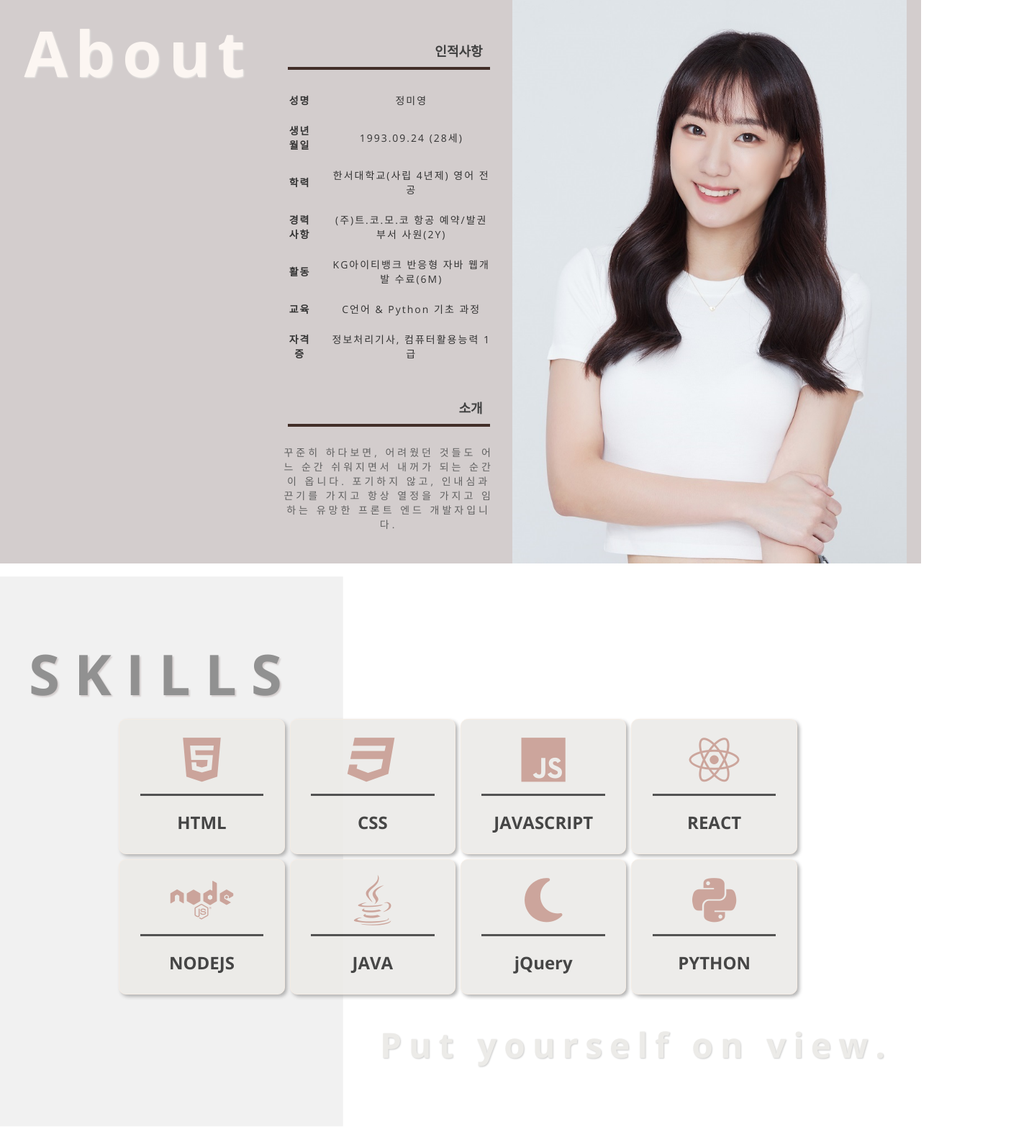
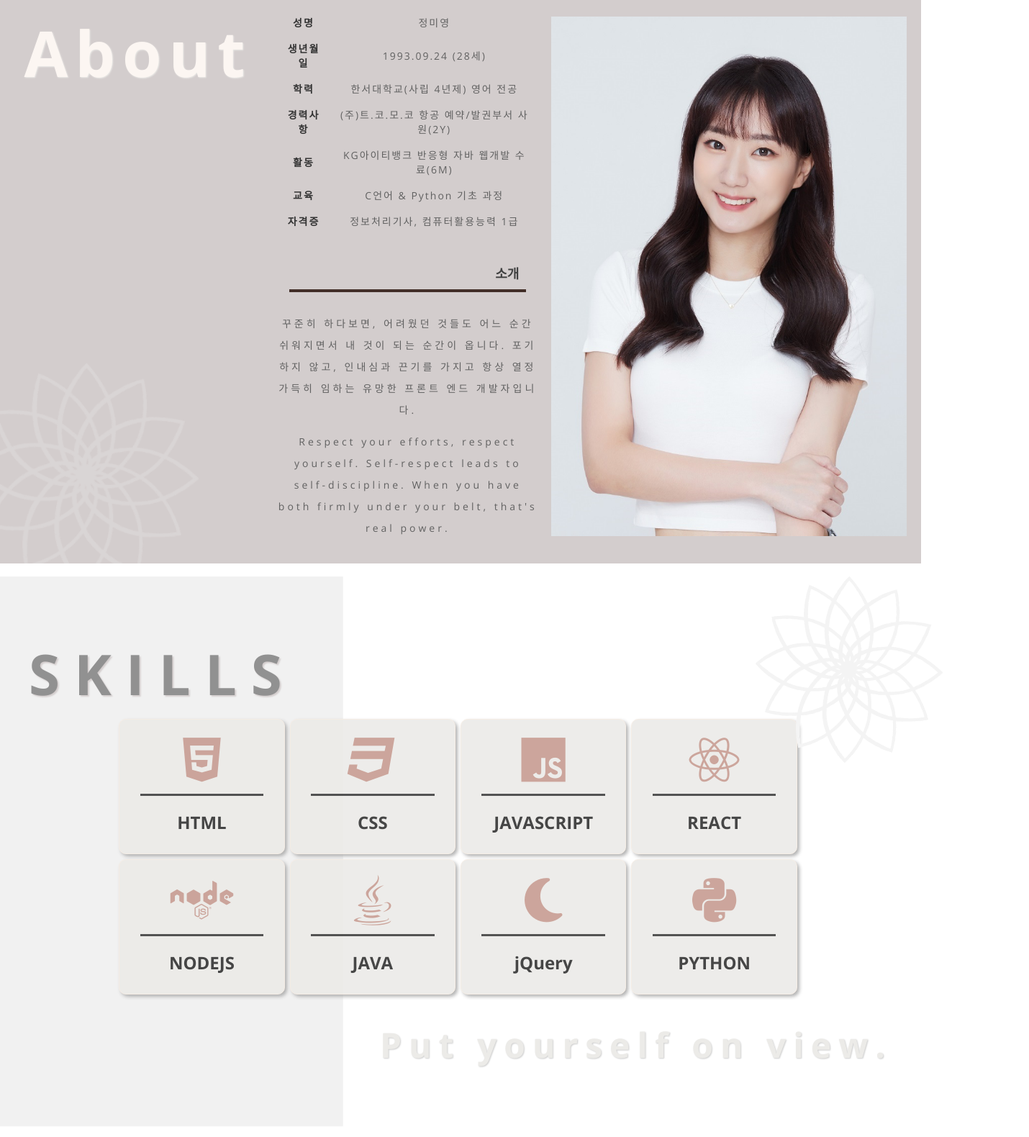
Before and after one commit to lucia-miyoung/my-portfolio, a website: page index.html in a window 1280 px wide. Shown: the part 817-2397 px from the top of the page at 72% size, 1430 px wide, since content can reach past the window. Drawn offline with nearby package versions, Linux system fonts and the light colour scheme.

Commit message:
CSS change

```diff
--- a/css/index.css
+++ b/css/index.css
@@ -180,12 +180,29 @@ color:var(--color-dark-pink);
 
 }
 
+
+
 /* about */
 
 .about {
     width:100%;
     /* height:100vh; */
+    position: relative;
 }
+
+.about::after {
+    content:'';
+    width: 600px;
+    height: 600px;
+    /* border:1px solid black; */
+   background:center/cover no-repeat url(/images/flower-back.png);
+    bottom:0;
+    left:0;
+    transform: translate(-30%, 35%);
+    opacity: 0.2;
+    position: absolute;
+}
+
 .about__wrapper {
     display:flex;
     justify-content: space-around;
@@ -224,7 +241,7 @@ color:var(--color-dark-pink);
 .about__smalltalk {
     text-align: right;
     display:inline-block;
-    margin-bottom:20px;
+    margin-bottom:15px;
     width: 90%;
     border-bottom:4px solid var(--color-chocolate);
     padding: 10px;
@@ -235,11 +252,11 @@ color:var(--color-dark-pink);
 }
 
 .about__description p {
-    margin:0 0 20px 0;
     font-size: 14px;
-    padding: 5px;
+    padding: 0;
     letter-spacing: 4px;
     color:var(--color-gray);
+    line-height: 30px;
 }
 
 .about__description table a {
@@ -255,7 +272,7 @@ color:var(--color-dark-pink);
 }
 
 .about__description table tr td {
-    padding:10px;
+    padding: 7px 10px;
     /* border:1px solid blue; */
 }
 
@@ -266,20 +283,20 @@ color:var(--color-dark-pink);
 
 .about__description table tr td:last-child {
  width: 80%;
-
+ color: var(--color-gray);
  }
 
 .about__avatar {
-    width: 65%;
-    height:100%;
+    width: 70%;
+    height:95%;
     padding-right: 20px;
-    line-height: 100%;
+    line-height: 95%;
     /* border:1px solid red; */
 }
 
 .about__avatar img {
     max-width: 700px;
-    max-height: 100%;
+    max-height: 95%;
 }
 
 
@@ -288,7 +305,22 @@ color:var(--color-dark-pink);
     background: center/cover url(../images/back.png);
     display:flex;
     flex-direction: column;
+    position: relative;
 }
+
+.skills::after {
+    content:'';
+    width: 500px;
+    height: 500px;
+    /* border:1px solid black; */
+   background:center/cover no-repeat url(/images/flower-back.png);
+    top:0;
+    right:0;
+    transform: translate(30%, -15%);
+    position: absolute;
+}
+
+
 
 .skills__wrapper {
     width: 1200px;
@@ -408,26 +440,30 @@ color:var(--color-dark-pink);
 }
 
 .works::before {
-    content: '';
-    width: 25%;
-    height: 5px;
+    content:'';
+    width: 800px;
+    height: 800px;
+    /* border:1px solid black; */
+   background:center/cover no-repeat url(/images/flower-back.png);
+    top:0;
+    left:0;
+    transform: translate(-5%, -10%);
     position: absolute;
-    background-color: var(--color-chocolate);
-    top:15%;
-    left:0;
-    opacity: 0.8;
+    z-index: -1;
 
 }
 
 .works::after {
-    content: '';
-    width: 25%;
-    height: 5px;
+    content:'';
+    width: 600px;
+    height: 600px;
+    /* border:1px solid black; */
+   background:center/cover no-repeat url(/images/flower-back.png);
+    bottom:0;
+    right:0;
+    transform: translate(-20%, 35%);
     position: absolute;
-    background-color: var(--color-chocolate);
-    top:15%;
-    right:0;
-    opacity: 0.8;
+    z-index: -1;
 }
 
 .projects__wrapper {
--- a/index.html
+++ b/index.html
@@ -85,9 +85,12 @@
             </table>
             <span class="about__smalltalk">소개</span>
             <p>
-              꾸준히 하다보면, 어려웠던 것들도 어느 순간 쉬워지면서 내꺼가 되는
-              순간이 옵니다. 포기하지 않고, 인내심과 끈기를 가지고 항상 열정을
-              가지고 임하는 유망한 프론트 엔드 개발자입니다.
+              꾸준히 하다보면, 어려웠던 것들도 어느 순간 쉬워지면서 내 것이 되는
+              순간이 옵니다. 포기하지 않고, 인내심과 끈기를 가지고 항상 열정 가득히 임하는 유망한 프론트 엔드 개발자입니다.
+            </p>
+            <p>
+              Respect your efforts, respect yourself. Self-respect leads to self-discipline. When you have both firmly under your belt, that's real power.
+
             </p>
           </div>
           <div class="about__avatar">
```
Also changed, not shown: images/black-avatar.jpg (deleted), images/black-profile.jpg (deleted), images/flower-back.png (added), images/flower-icon.png (deleted), images/flower.png (deleted), images/safari.png (deleted), images/tulip.png (deleted).
